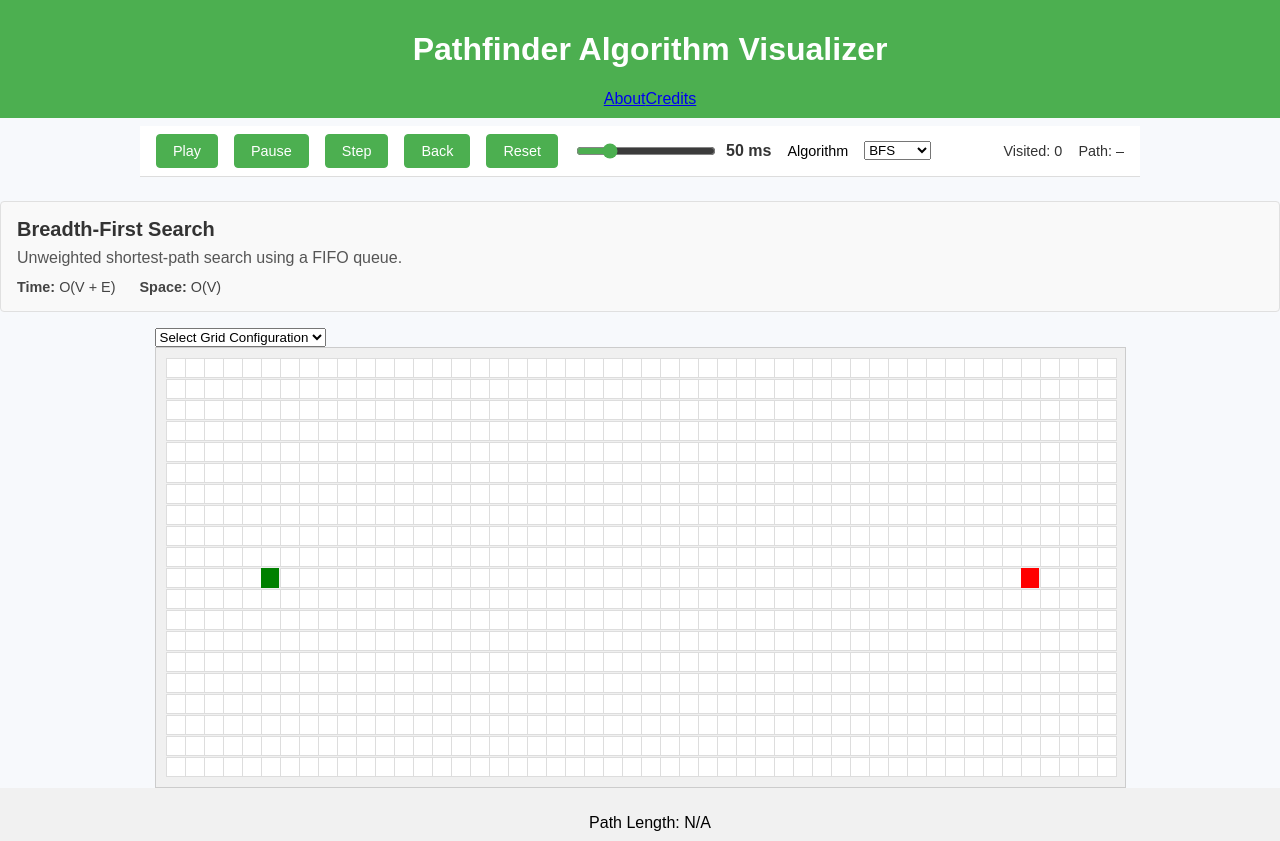
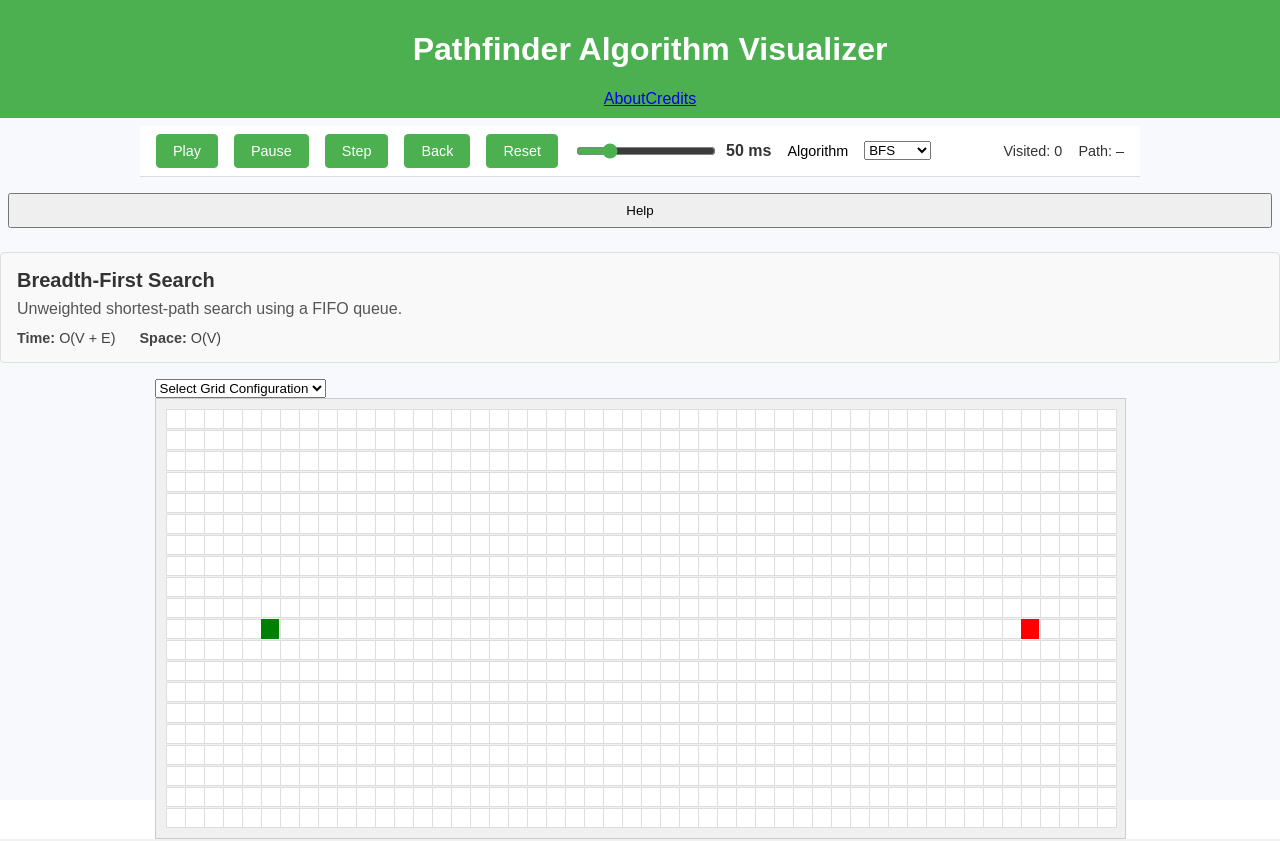
Before and after one commit to Jwmarsh16/pathfinding-algorithm, a React (Vite) app in the folder client/: page / in a window 1280 px wide. Shown: the top 841 px of the page. Built offline with nearby package versions, Linux system fonts and the light colour scheme.

Commit message:
Integrate HelpModal into App.jsx
Render <HelpModal> in App.jsx with a Help button toggle; manage open state via useState, ensuring the modal appears above main content.

```diff
--- a/client/src/App.jsx
+++ b/client/src/App.jsx
@@ -1,8 +1,9 @@
-import React from 'react'
+import React, { useState } from 'react'
 import { useSelector, useDispatch } from 'react-redux'
 import Header from './components/Header'
 import ControlPanel from './components/ControlPanel'
 import InfoPanel from './components/InfoPanel'
+import HelpModal from './components/HelpModal'
 import Grid from './components/Grid/Grid'
 import Footer from './components/Footer'
 import './styles/global.css'
@@ -29,6 +30,8 @@ function App() {
     steps,
     selectedAlgorithm
   } = useSelector(state => state.pathfinder)
+
+  const [helpOpen, setHelpOpen] = useState(false)
 
   const handleStep = () => {
     if (steps.length === 0) {
@@ -61,7 +64,18 @@ function App() {
         statistics={statistics}
       />
 
+      <button
+        type="button"
+        className="help-button"
+        onClick={() => setHelpOpen(true)}
+        style={{ margin: '0.5rem', padding: '0.5rem 1rem' }}
+      >
+        Help
+      </button>
+
       <InfoPanel selectedAlgorithm={selectedAlgorithm} />
+
+      <HelpModal open={helpOpen} onClose={() => setHelpOpen(false)} />
 
       <div className="grid-wrapper">
         <Grid grid={grid} />
```
